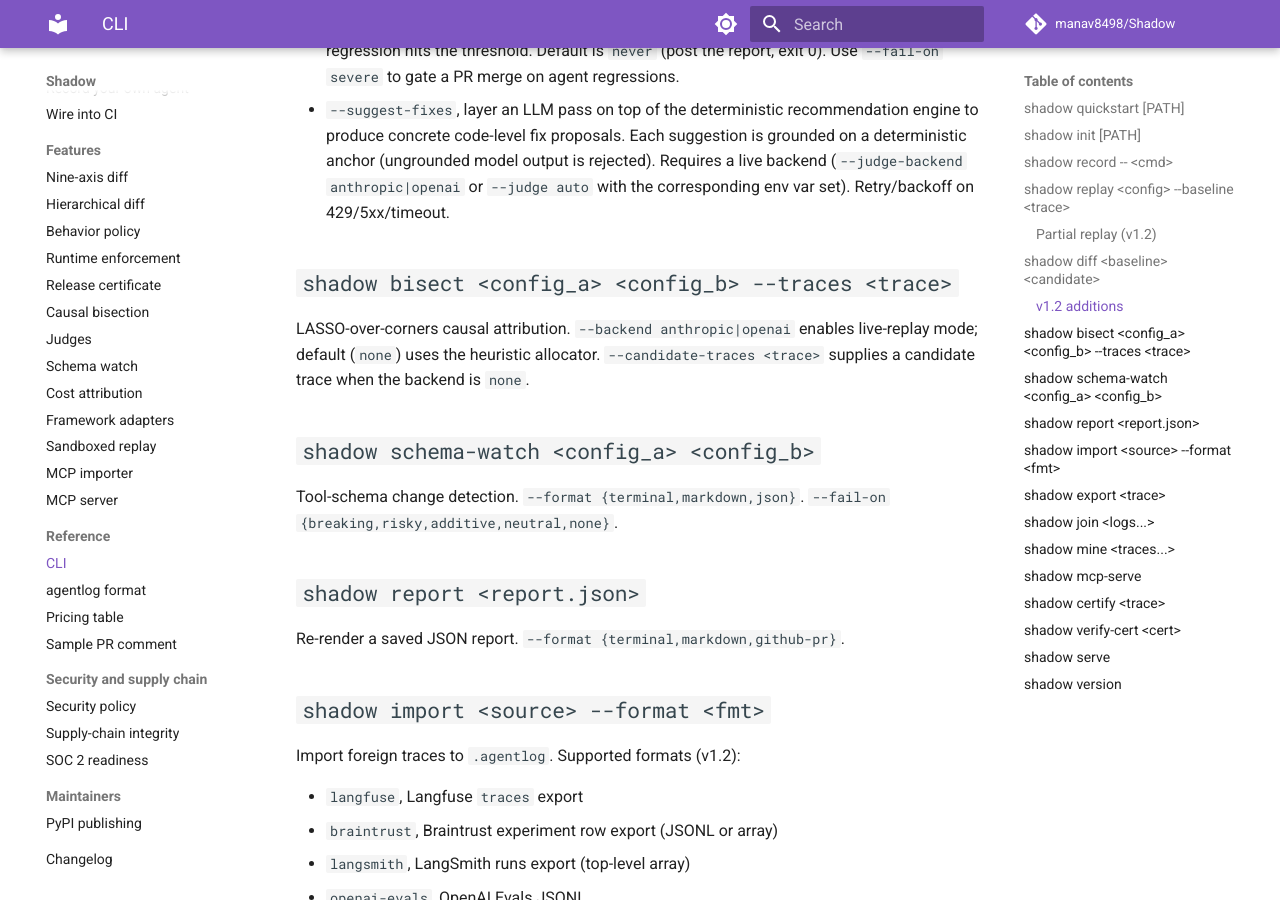
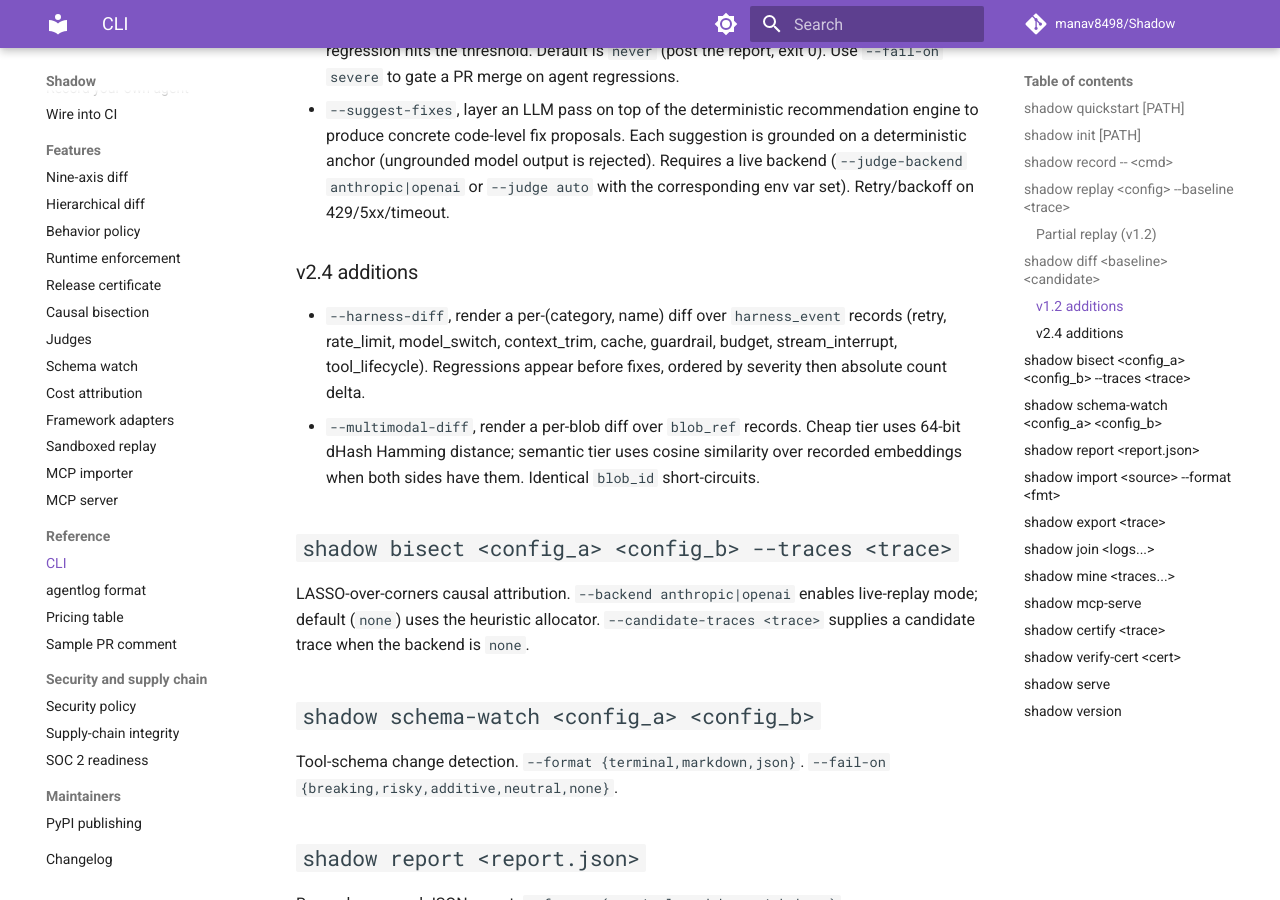
Before and after one commit to manav8498/Shadow, an MkDocs documentation site: the page built from docs/reference/cli.md, in a window 1280 px wide and 900 px high, scrolled down 1786 px. Built offline with MkDocs 1.6.1 and Material for MkDocs 9.7.7, drawn with Linux system fonts in a browser that asks for light colours; comment, search, counter and statistics services are not loaded.

Commit message:
docs: document -harness-diff and -multimodal-diff
The CLI reference for shadow diff stopped at v1.2 additions. Both v2.4
flags ship in the CLI but were undocumented in the reference page, so a
reader looking for the canonical flag list wouldn't find them.

```diff
--- a/docs/reference/cli.md
+++ b/docs/reference/cli.md
@@ -77,6 +77,18 @@ Nine-axis behavioural diff. Key flags:
   model output is rejected). Requires a live backend
   (`--judge-backend anthropic|openai` or `--judge auto` with the
   corresponding env var set). Retry/backoff on 429/5xx/timeout.
+
+### v2.4 additions
+
+- `--harness-diff`, render a per-(category, name) diff over
+  `harness_event` records (retry, rate_limit, model_switch,
+  context_trim, cache, guardrail, budget, stream_interrupt,
+  tool_lifecycle). Regressions appear before fixes, ordered by
+  severity then absolute count delta.
+- `--multimodal-diff`, render a per-blob diff over `blob_ref`
+  records. Cheap tier uses 64-bit dHash Hamming distance; semantic
+  tier uses cosine similarity over recorded embeddings when both
+  sides have them. Identical `blob_id` short-circuits.
 
 ## `shadow bisect <config_a> <config_b> --traces <trace>`
 
```
